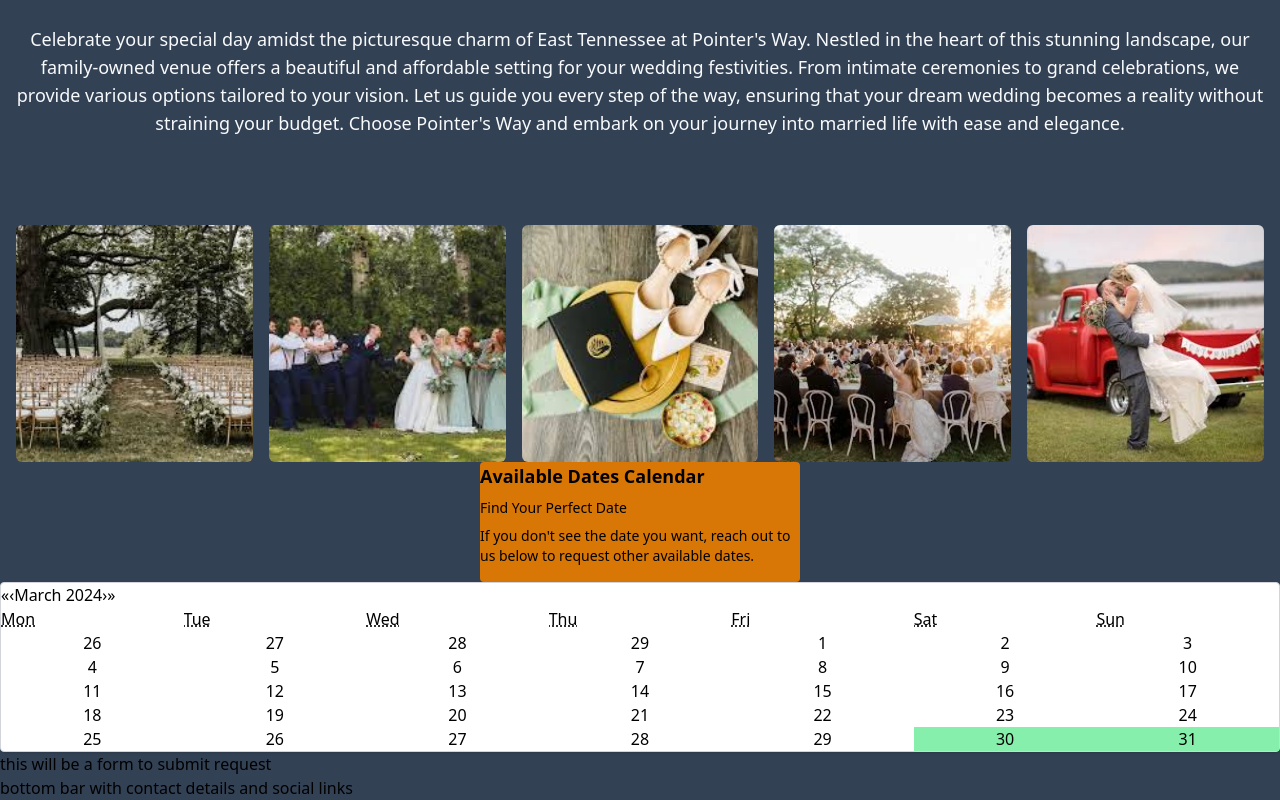
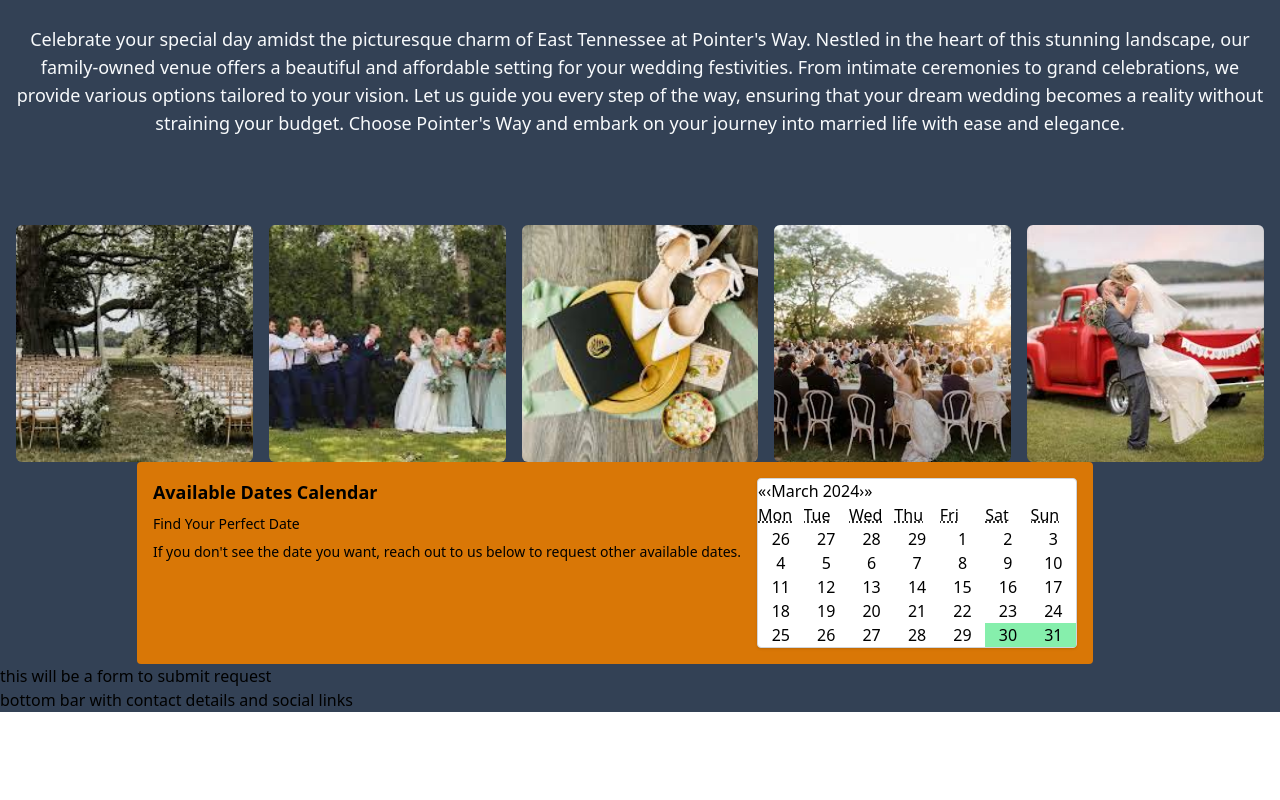
Before and after one commit to tnthreat33/pointer-way-wedding, a React (Create React App) app: page / in a window 1280 px wide. Shown: the part 713-1513 px from the top of the page. After the commit the page ends 1425 px from the top, so only its background shows below. Built offline with nearby package versions, Linux system fonts and the light colour scheme.

Commit message:
fix calendar styling

```diff
--- a/src/Calendar.js
+++ b/src/Calendar.js
@@ -11,19 +11,21 @@ const MyCalendar = ({ availableDates }) => {
   };
 
   return (
-    <div > {/* Flex container with items-start */}
-      <div className="bg-amber-600 rounded max-w-xs mx-auto flex flex-col items-start">
+    <div className="flex justify-center"> {/* Center the content horizontally */}
+      <div className="bg-amber-600 rounded p-4 flex" style={{ marginLeft: "-50px" }}> {/* Flex container with margin-left */}
+        <div className="flex-shrink-0 mr-4"> {/* Fixed width container */}
           <h1 className="text-lg font-bold mb-2">Available Dates Calendar</h1>
           <h4 className="text-sm mb-2">Find Your Perfect Date</h4>
           <p className="text-sm mb-4">If you don't see the date you want, reach out to us below to request other available dates.</p>
         </div>
-      <div>
+        <div className="flex-shrink-0"> {/* Fixed width container */}
           <Calendar
             onChange={setDate}
             value={date}
             tileClassName={tileClassName}
-        className="bg-white border border-gray-300 rounded shadow"
+            className="bg-white border border-gray-300 rounded shadow max-w-xs"
           />
+        </div>
       </div>
     </div>
   );
```
Lines whose indentation alone changed are shown as unchanged.
